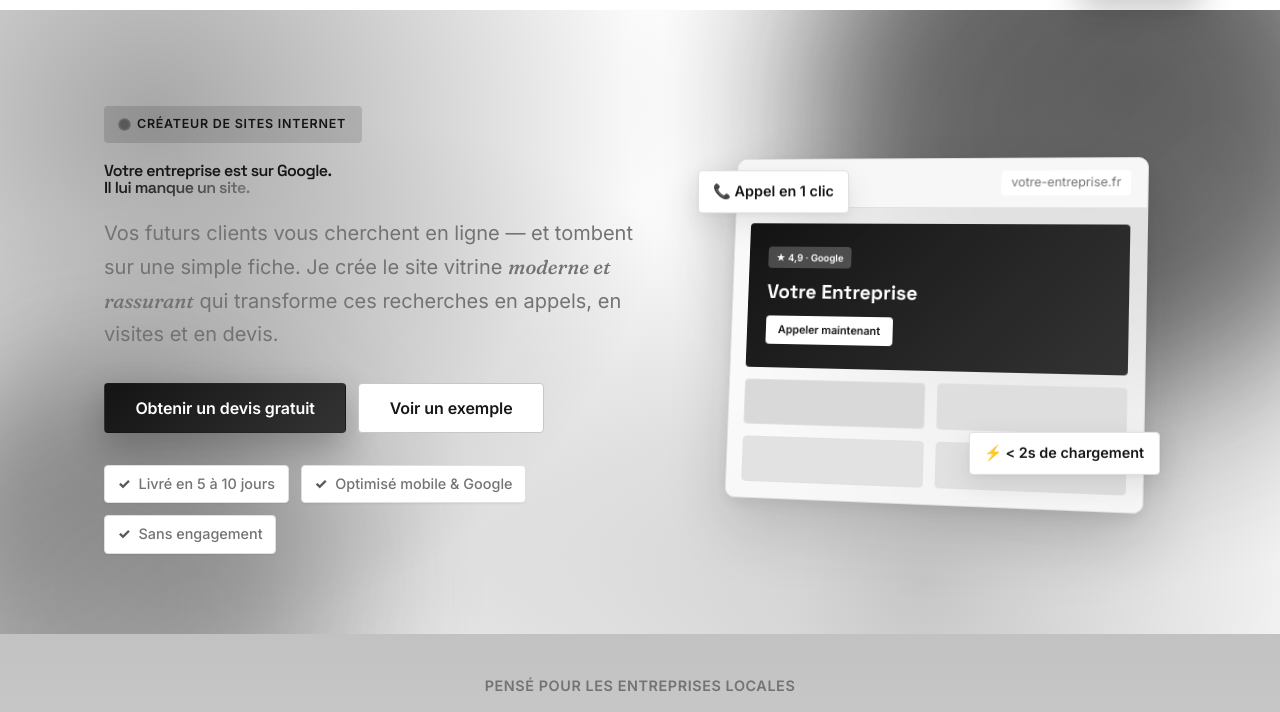
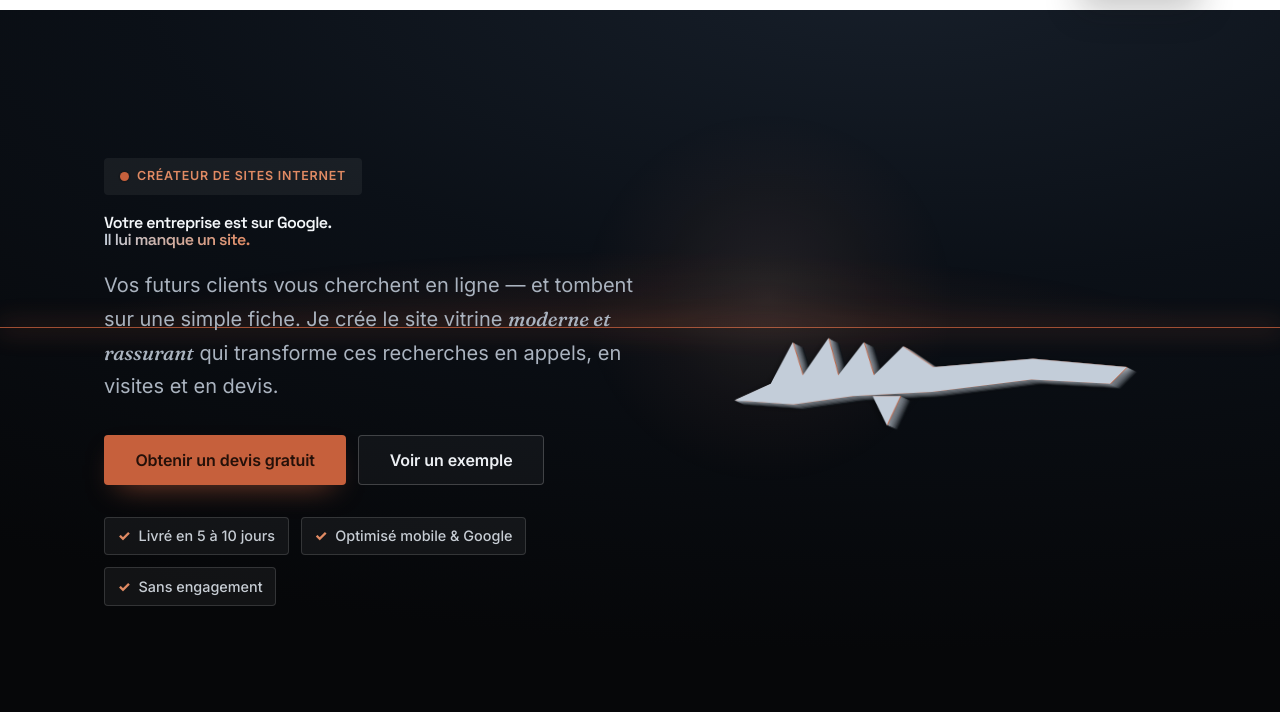
Before and after one commit to Neiiken/NeiikenWebDesign, a plain HTML site: page index.html in a window 1280 px wide. Shown: the part 55-767 px from the top of the page. Drawn offline with Linux system fonts and the light colour scheme.

Commit message:
Redesign hero: immersive fusion with 3D logo and cursor light
Replaces the glass mock-window hero with a dark cinematic block:
perspective grid floor, terracotta horizon, the crocodile mark
extruded in real CSS 3D, and a subtle cursor-following light.
All existing hero copy, CTAs and every section below are unchanged.

Co-Authored-By: Claude Opus 4.8 <noreply@anthropic.com>

```diff
--- a/css/style.css
+++ b/css/style.css
@@ -413,3 +413,76 @@ ul,ol{margin:0;padding:0;}
   .bento-a,.bento-b,.bento-c,.bento-d,.bento-e,.bento-f{grid-column:span 6;}
   .hero-actions .btn{flex:1 1 auto;}
 }
+
+/* =========================================================
+   HERO — Fusion « Monolithe + Grille » (bloc immersif, toujours sombre)
+   ========================================================= */
+.hero--fusion{
+  --h-terra:#c6603c; --h-terra-soft:#e08a63; --h-steel:#c3cdd9;
+  --h-fg:#eceff3; --h-fg-dim:#aab3bf; --mx:60%; --my:40%;
+  position:relative; isolation:isolate; overflow:hidden;
+  min-height:min(90vh,780px); display:flex; align-items:center;
+  padding:calc(var(--space-24) + 8px) 0 var(--space-20);
+  background:radial-gradient(130% 95% at 70% -6%, #171f2a 0%, #0b1017 46%, #060709 100%);
+  color:var(--h-fg);
+}
+.hero--fusion .hero-scene{position:absolute;inset:0;z-index:0;pointer-events:none;}
+.hero--fusion .hero-floor{
+  position:absolute;left:50%;bottom:-8%;width:320%;height:70%;translate:-50% 0;
+  transform:perspective(620px) rotateX(75deg);transform-origin:bottom center;
+  -webkit-mask-image:linear-gradient(to top,#000 0%,#000 18%,transparent 88%);
+  mask-image:linear-gradient(to top,#000 0%,#000 18%,transparent 88%);
+}
+.hero--fusion .hero-grid-base{
+  position:absolute;inset:0;
+  background-image:
+    repeating-linear-gradient(to right,rgba(255,255,255,.09) 0 1px,transparent 1px 7.2%),
+    repeating-linear-gradient(to top,rgba(255,255,255,.09) 0 1px,transparent 1px 48px);
+  animation:heroPull 7s linear infinite;
+}
+@keyframes heroPull{from{background-position:0 0,0 0;}to{background-position:0 0,0 48px;}}
+.hero--fusion .hero-horizon{
+  position:absolute;left:0;right:0;top:44%;height:1px;background:var(--h-terra);
+  box-shadow:0 0 26px 3px rgba(198,96,60,.45);opacity:.8;
+}
+.hero--fusion .hero-horizon::after{
+  content:"";position:absolute;left:0;right:0;bottom:0;height:110px;
+  background:radial-gradient(60% 110px at 50% 100%,rgba(198,96,60,.14),transparent 72%);
+}
+.hero--fusion .hero-flash{
+  position:absolute;inset:0;z-index:1;pointer-events:none;
+  background:radial-gradient(22vw 22vw at var(--mx) var(--my),
+    rgba(240,185,155,.10) 0%, rgba(210,120,90,.045) 38%, transparent 66%);
+  mix-blend-mode:screen;
+}
+.hero--fusion .hero-grid{position:relative;z-index:2;}
+
+/* Contenu sur fond sombre */
+.hero--fusion .hero-eyebrow{color:var(--h-terra-soft);background:rgba(255,255,255,.06);}
+.hero--fusion .pulse{background:var(--h-terra);}
+.hero--fusion h1{color:#f4f7fa;}
+.hero--fusion .grad-text{background:linear-gradient(100deg,var(--h-steel),var(--h-terra-soft));-webkit-background-clip:text;background-clip:text;color:transparent;}
+.hero--fusion .hero-tagline{color:var(--h-fg-dim);}
+.hero--fusion .hero-badges li{background:rgba(255,255,255,.05);border-color:rgba(255,255,255,.14);color:#c7cdd4;box-shadow:none;}
+.hero--fusion .hero-badges li::before{color:var(--h-terra-soft);}
+.hero--fusion .btn-primary{background:var(--h-terra);color:#241009;border-color:transparent;box-shadow:0 12px 30px -14px rgba(198,96,60,.75);}
+.hero--fusion .btn-primary:hover{background:var(--h-terra-soft);}
+.hero--fusion .btn-secondary{background:rgba(255,255,255,.04);color:var(--h-fg);border:1px solid rgba(255,255,255,.2);}
+.hero--fusion .btn-secondary:hover{border-color:var(--h-steel);color:#fff;}
+
+/* Logo crocodile en 3D extrudé */
+.hero--fusion .hero-logo3d-stage{perspective:1300px;}
+.hero--fusion .hero-logo-float{position:relative;width:100%;aspect-ratio:200/86;animation:heroBob 7s ease-in-out infinite;}
+.hero--fusion .hero-logo3d{
+  position:absolute;inset:0;transform-style:preserve-3d;
+  transform:rotateY(calc(-20deg + var(--tx,0deg))) rotateX(calc(9deg + var(--ty,0deg)));
+  transition:transform .12s ease-out;
+}
+.hero--fusion .hero-logo3d .hly{position:absolute;inset:0;}
+.hero--fusion .hero-logo3d .hly svg{width:100%;height:100%;display:block;}
+@keyframes heroBob{0%,100%{translate:0 -7px;}50%{translate:0 9px;}}
+
+@media (prefers-reduced-motion: reduce){
+  .hero--fusion .hero-grid-base,.hero--fusion .hero-logo-float{animation:none;}
+  .hero--fusion .hero-logo3d{transition:none;}
+}
--- a/index.html
+++ b/index.html
@@ -23,6 +23,13 @@
 </head>
 <body>
   <a class="skip-link" href="#main">Aller au contenu</a>
+
+  <svg width="0" height="0" style="position:absolute" aria-hidden="true">
+    <symbol id="croc" viewBox="0 0 200 60">
+      <polygon fill="currentColor" points="0,42 18,34 28,14 34,30 46,12 52,30 64,14 70,30 84,16 100,26 150,22 198,26 190,34 150,32 100,38 60,40 30,44" />
+      <polygon fill="currentColor" points="70,40 78,54 84,40" />
+    </symbol>
+  </svg>
 
   <header class="site-header">
     <nav class="nav container" aria-label="Navigation principale">
@@ -54,8 +61,12 @@
 
   <main id="main">
     <!-- ===================== HERO ===================== -->
-    <section id="top" class="hero">
-      <div class="hero-bg" aria-hidden="true"></div>
+    <section id="top" class="hero hero--fusion">
+      <div class="hero-scene" aria-hidden="true">
+        <div class="hero-floor"><div class="hero-grid-base"></div></div>
+        <div class="hero-horizon"></div>
+        <div class="hero-flash"></div>
+      </div>
       <div class="container hero-grid">
         <div class="hero-inner">
           <p class="hero-eyebrow"><span class="pulse"></span> <span data-bind="role">Créateur de sites internet</span></p>
@@ -76,24 +87,11 @@
           </ul>
         </div>
 
-        <!-- Visuel : maquette de navigateur en verre (illustre ce que je livre) -->
-        <div class="hero-visual" aria-hidden="true">
-          <div class="mock-window">
-            <div class="mock-bar"><span class="dot"></span><span class="dot"></span><span class="dot"></span><span class="mock-url">votre-entreprise.fr</span></div>
-            <div class="mock-body">
-              <div class="mock-hero">
-                <span class="mock-badge">★ 4,9 · Google</span>
-                <strong>Votre Entreprise</strong>
-                <span class="mock-btn">Appeler maintenant</span>
-              </div>
-              <div class="mock-cards">
-                <span class="mc mc-1"></span><span class="mc mc-2"></span>
-                <span class="mc mc-3"></span><span class="mc mc-4"></span>
-              </div>
-            </div>
+        <!-- Visuel : logo crocodile en 3D extrudé, posé sur la grille -->
+        <div class="hero-visual hero-logo3d-stage" aria-hidden="true">
+          <div class="hero-logo-float">
+            <div class="hero-logo3d" id="heroLogo3d"></div>
           </div>
-          <div class="hero-chip chip-a">📞 Appel en 1 clic</div>
-          <div class="hero-chip chip-b">⚡ &lt; 2s de chargement</div>
         </div>
       </div>
     </section>
@@ -377,5 +375,6 @@
 
   <script src="js/config.js"></script>
   <script src="js/script.js"></script>
+  <script src="js/hero.js"></script>
 </body>
 </html>
--- /dev/null
+++ b/js/hero.js
@@ -0,0 +1,56 @@
+/* =============================================================
+   HERO FUSION — logo crocodile extrudé en 3D + lumière au curseur
+   ============================================================= */
+(function () {
+  var hero = document.querySelector(".hero--fusion");
+  if (!hero) return;
+
+  var reduce = window.matchMedia("(prefers-reduced-motion: reduce)").matches;
+  var logo = document.getElementById("heroLogo3d");
+
+  // --- Construit l'extrusion : N copies du crocodile empilées en profondeur ---
+  if (logo) {
+    var lerp = function (a, b, t) { return Math.round(a + (b - a) * t); };
+    // interpole de l'acier clair (avant) vers un gris très sombre (arrière)
+    var shade = function (t) {
+      return "rgb(" + lerp(0xC3, 0x0d, t) + "," + lerp(0xCD, 0x11, t) + "," + lerp(0xD9, 0x16, t) + ")";
+    };
+    var N = 16, depth = 2.1, html = "";
+    for (var i = N - 1; i >= 0; i--) {          // couches arrière d'abord
+      var t = i / (N - 1);
+      var z = -i * depth;
+      var col = shade(t);
+      // la face avant capte une arête terracotta + une ombre portée
+      var extra = (i === 0)
+        ? "filter:drop-shadow(1px 0 0 rgba(198,96,60,.9)) drop-shadow(0 2px 5px rgba(0,0,0,.6));"
+        : "";
+      html += '<div class="hly" style="transform:translateZ(' + z + 'px);color:' + col + ';' + extra + '">'
+            + '<svg viewBox="0 0 200 60"><use href="#croc"/></svg></div>';
+    }
+    logo.innerHTML = html;
+  }
+
+  // --- Lumière du curseur + inclinaison 3D du logo ---
+  var mx = 60, my = 40, tx = 0, ty = 0, raf = 0;
+  function apply() {
+    hero.style.setProperty("--mx", mx.toFixed(1) + "%");
+    hero.style.setProperty("--my", my.toFixed(1) + "%");
+    if (logo && !reduce) {
+      logo.style.setProperty("--tx", tx.toFixed(2) + "deg");
+      logo.style.setProperty("--ty", ty.toFixed(2) + "deg");
+    }
+    raf = 0;
+  }
+  window.addEventListener("pointermove", function (e) {
+    var r = hero.getBoundingClientRect();
+    if (e.clientY < r.top || e.clientY > r.bottom) return;   // seulement au-dessus du hero
+    var x = e.clientX - r.left, y = e.clientY - r.top;
+    mx = Math.max(0, Math.min(100, x / r.width * 100));
+    my = Math.max(0, Math.min(100, y / r.height * 100));
+    tx = (mx - 50) / 50 * 12;      // inclinaison douce -12°..12°
+    ty = -(my - 50) / 50 * 9;
+    if (!raf) raf = requestAnimationFrame(apply);
+  }, { passive: true });
+
+  apply();
+})();
```
